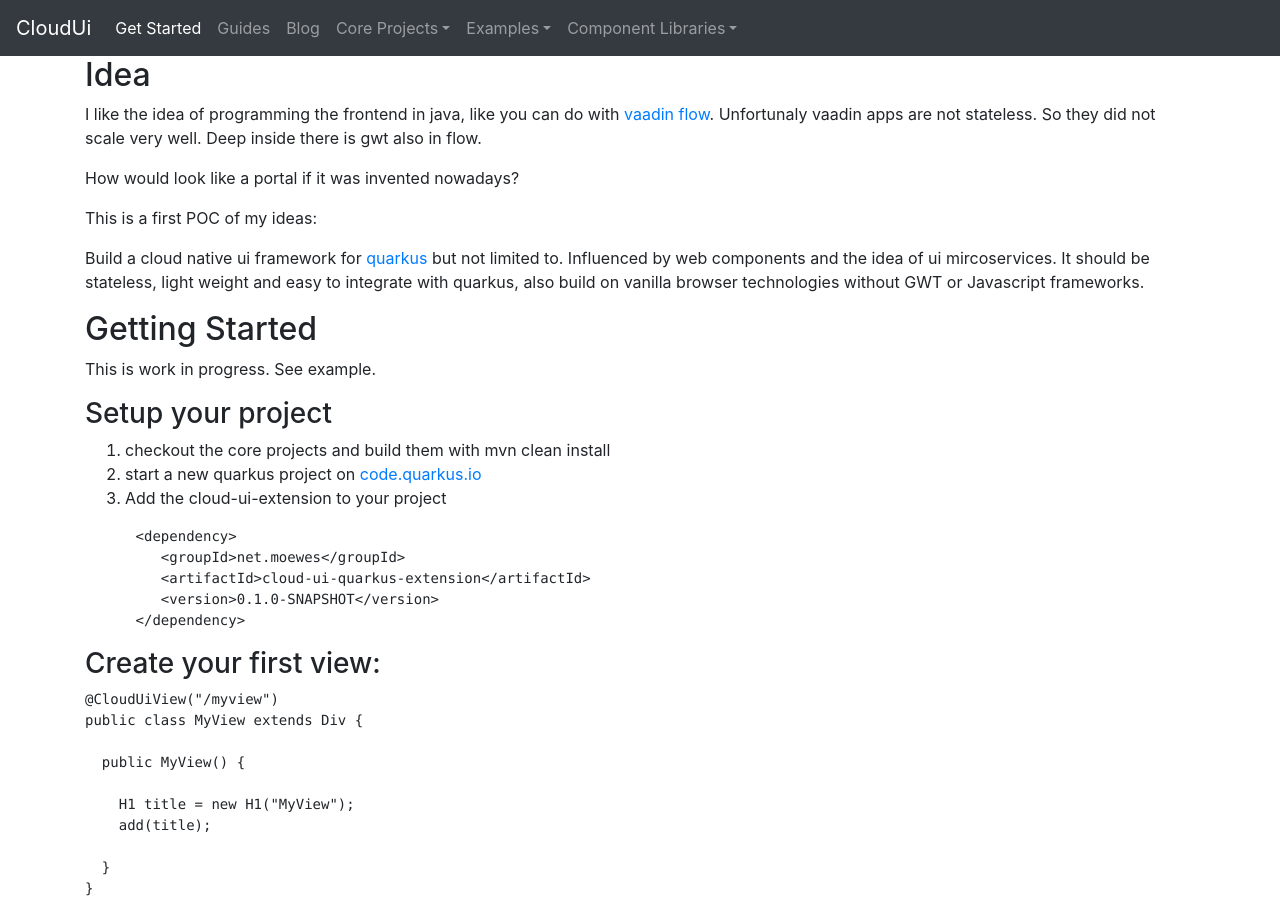
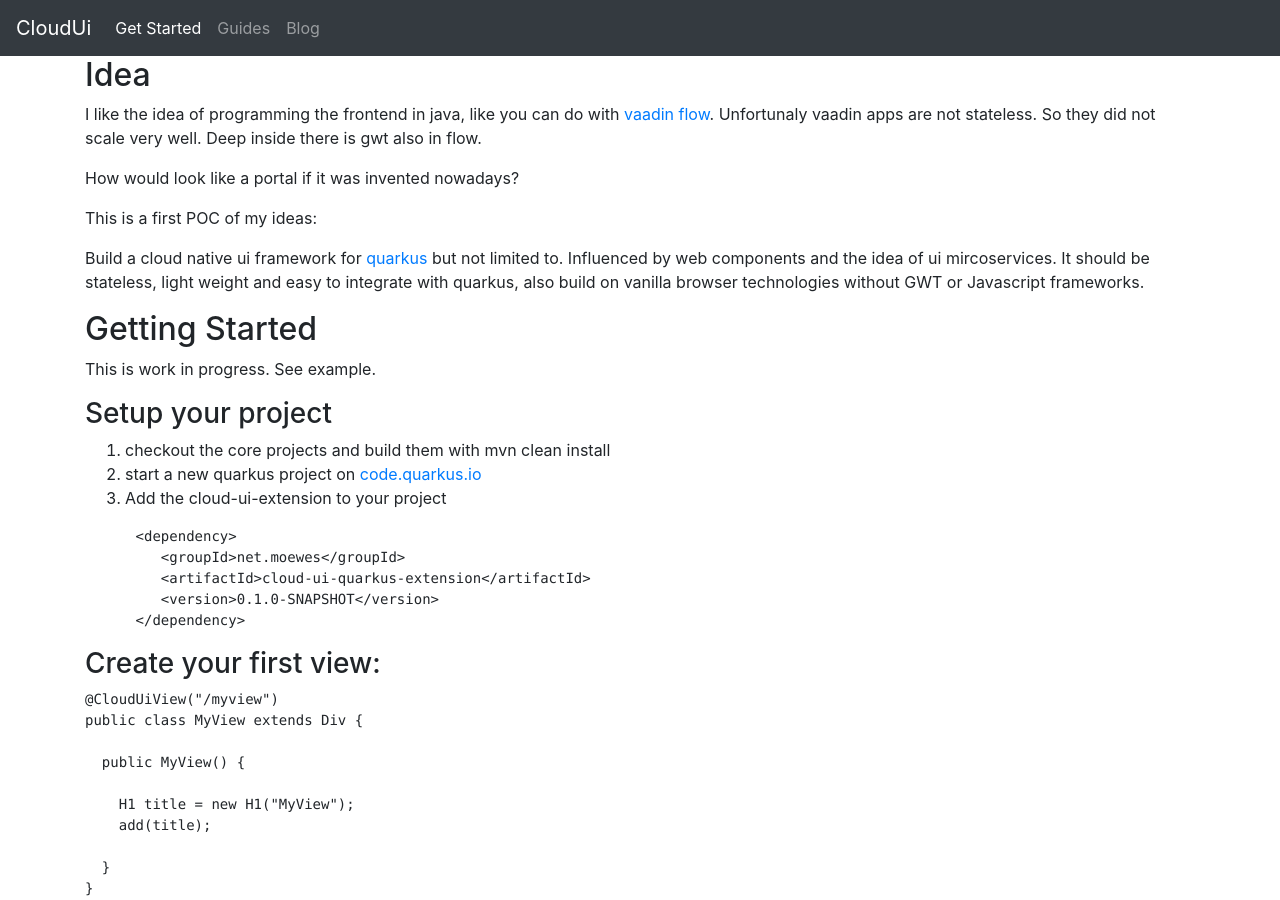
Before and after one commit to klenkes74/cloud-ui, a Jekyll site: the page built from index.md, in a window 1280 px wide and 900 px high. Built offline with Jekyll 4.4.1, drawn with Linux system fonts in a browser that asks for light colours; our own code applies the rules of GitHub Pages for plain Markdown files.

Commit message:
Update page.html

```diff
--- a/_layouts/page.html
+++ b/_layouts/page.html
@@ -29,30 +29,6 @@
       </li>
       <li class="nav-item">
         <a class="nav-link" href="#">Blog</a>
-      </li>
-      <li class="nav-item dropdown">
-        <a class="nav-link dropdown-toggle" href="#" id="dropdown01" data-toggle="dropdown" aria-haspopup="true" aria-expanded="false">Core Projects</a>
-        <div class="dropdown-menu" aria-labelledby="dropdown01">
-          <a class="dropdown-item" href="#">Action</a>
-          <a class="dropdown-item" href="#">Another action</a>
-          <a class="dropdown-item" href="#">Something else here</a>
-        </div>
-      </li>
-         <li class="nav-item dropdown">
-        <a class="nav-link dropdown-toggle" href="#" id="dropdown01" data-toggle="dropdown" aria-haspopup="true" aria-expanded="false">Examples</a>
-        <div class="dropdown-menu" aria-labelledby="dropdown01">
-          <a class="dropdown-item" href="#">Action</a>
-          <a class="dropdown-item" href="#">Another action</a>
-          <a class="dropdown-item" href="#">Something else here</a>
-        </div>
-      </li>
-         <li class="nav-item dropdown">
-        <a class="nav-link dropdown-toggle" href="#" id="dropdown01" data-toggle="dropdown" aria-haspopup="true" aria-expanded="false">Component Libraries</a>
-        <div class="dropdown-menu" aria-labelledby="dropdown01">
-          <a class="dropdown-item" href="#">Action</a>
-          <a class="dropdown-item" href="#">Another action</a>
-          <a class="dropdown-item" href="#">Something else here</a>
-        </div>
       </li>
     </ul>
   </div>
```
